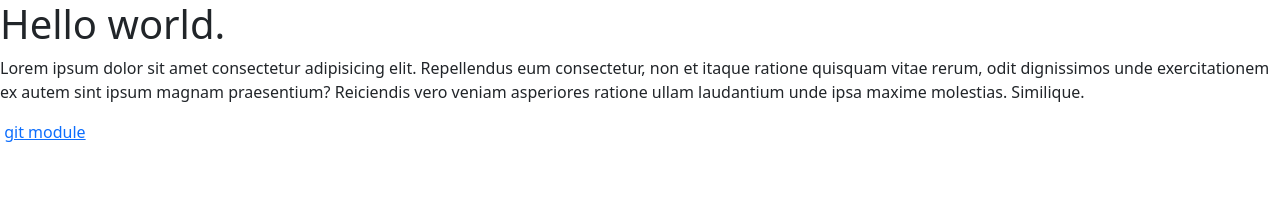
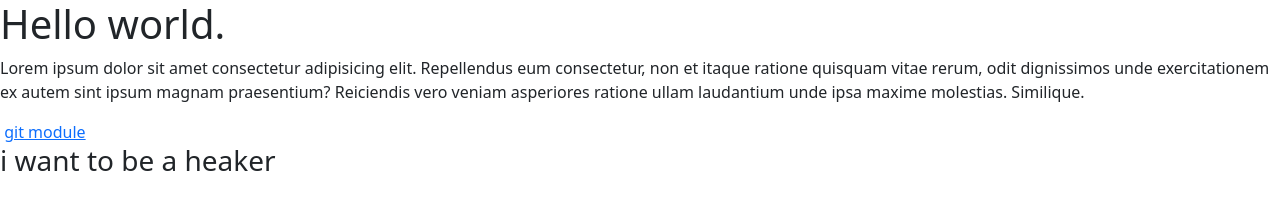
Before and after one commit to wahabriaz/wahabriaz-vision24, a plain HTML site: page course/wahabriaz-vision24/index.html in a window 1280 px wide. Drawn offline with nearby package versions, Linux system fonts and the light colour scheme.

Commit message:
Update index.html

```diff
--- a/course/wahabriaz-vision24/index.html
+++ b/course/wahabriaz-vision24/index.html
@@ -26,7 +26,7 @@
         <img src="./image/1_eGdNATA_BGQcA1xUvc9Irg.png" alt="">
         <a href="https://web.programming-hero.com/web-9/video/web-9-3-4-optional-vs-code-terminal-to-set-basic-github-and-github-desktop">git module</a>
 
-
+        <h3>i want to be a heaker</h3>
 
 
 
```
